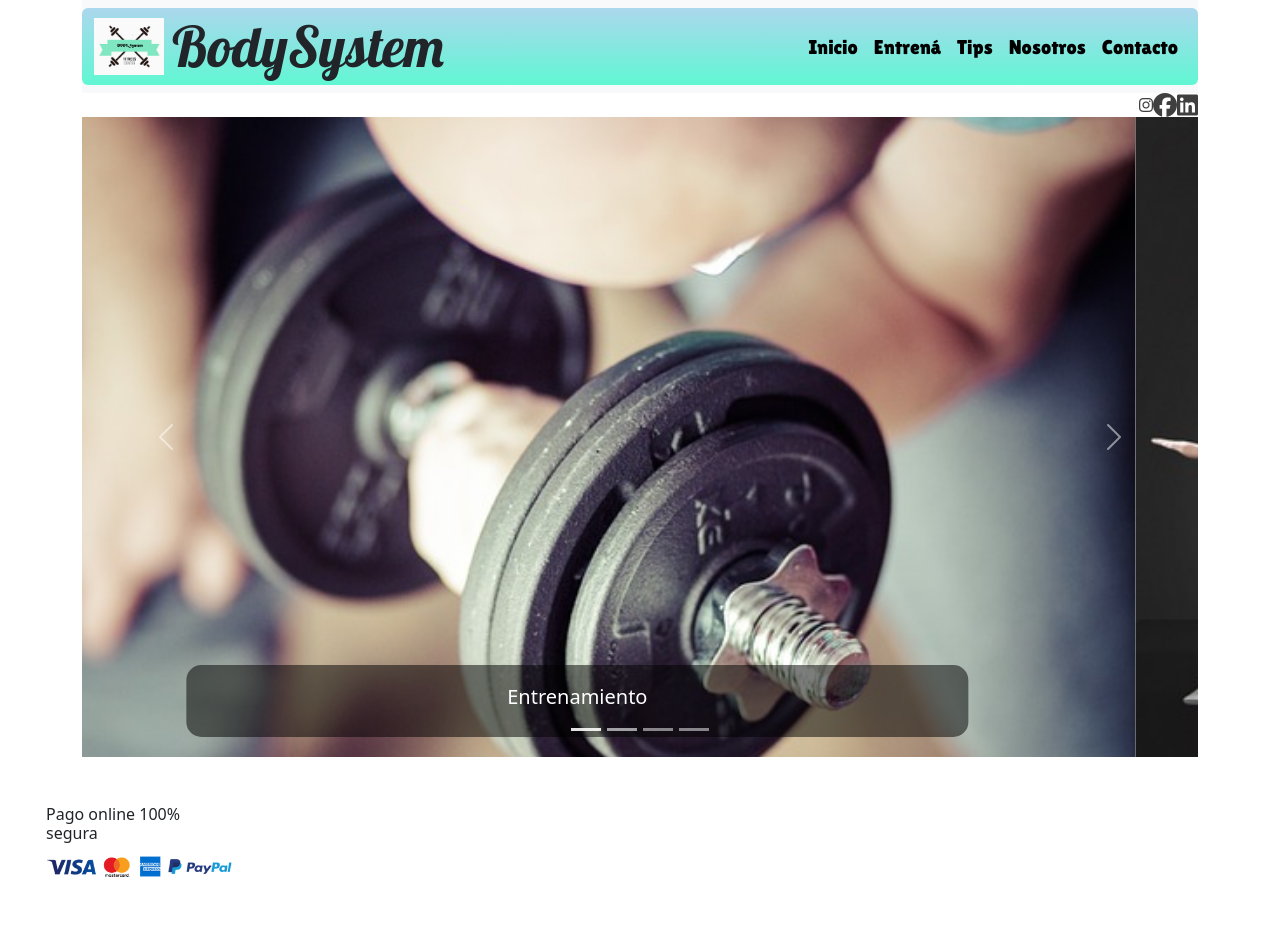
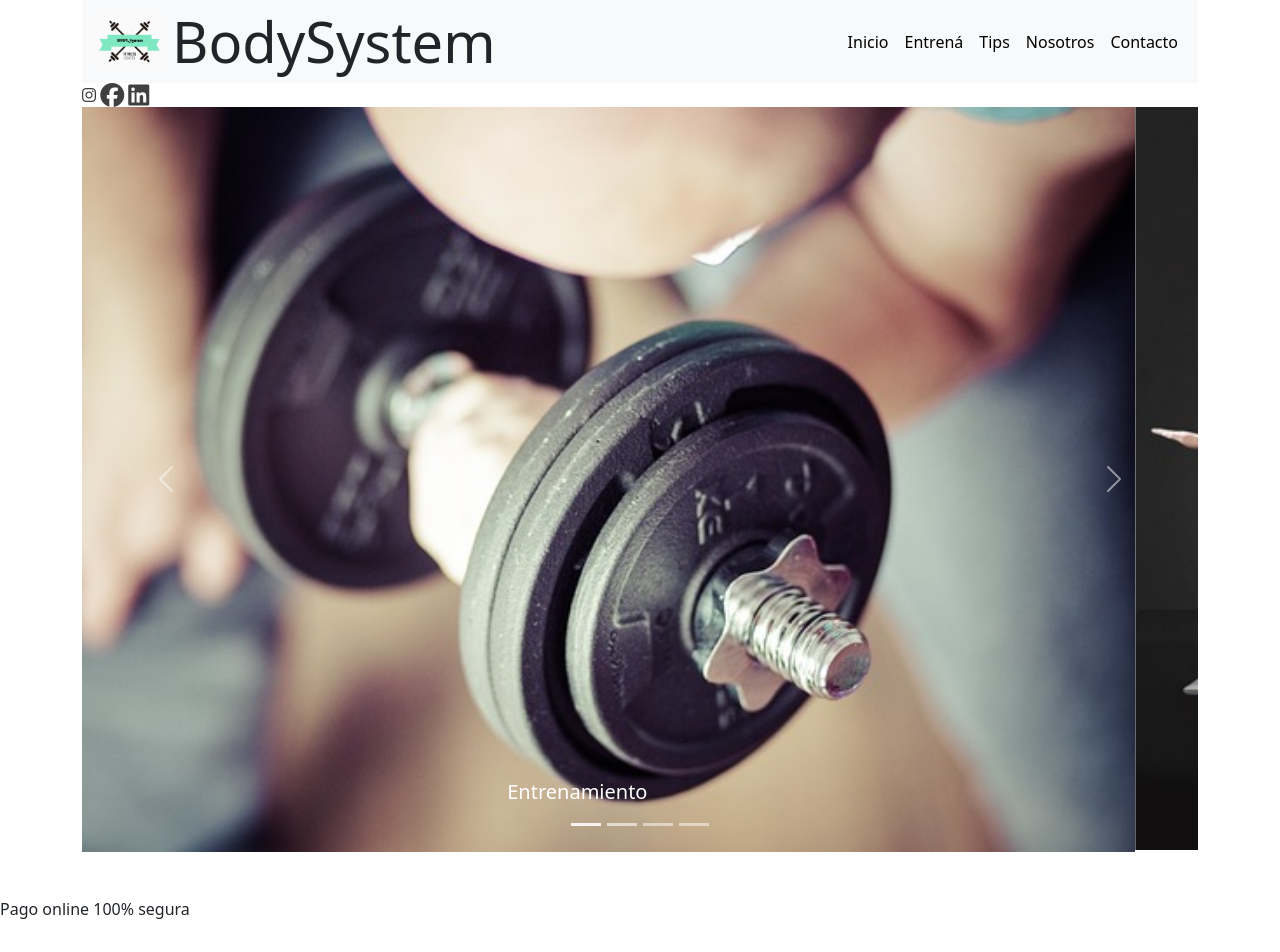
Before and after one commit to Viviana2023/TrabajoIntegrador-grupo11, a plain HTML site: page index.html in a window 1280 px wide. Shown: the top 952 px of the page. Before the commit the page ends 912 px from the top, so only its background shows below. Drawn offline with nearby package versions, Linux system fonts and the light colour scheme.

Commit message:
Add files via upload

```diff
--- a/styles.css
+++ b/styles.css
@@ -1,83 +1,20 @@
-@import url('https://fonts.googleapis.com/css2?family=Scada:ital,wght@0,400;0,700;1,400;1,700&display=swap');
-@import url('https://fonts.googleapis.com/css2?family=Acme&family=Lobster&family=Scada:ital,wght@0,400;0,700;1,400;1,700&display=swap');
-@import url('https://fonts.googleapis.com/css2?family=Acme&family=Lilita+One&family=Lobster&family=Scada:ital,wght@0,400;0,700;1,400;1,700&display=swap');
+@import url('https://fonts.googleapis.com/css2?family=M+PLUS+1p:wght@700&display=swap');
 
-.isoTipo {
-    /*font-family: 'Scada', sans-serif;*/
-    font-family: 'Lobster', cursive;
-    /*font-family: 'Lilita One', cursive;*/
-}
-.carousel-caption {
-  background-color: rgba(0, 0, 0, 0.504);
-  border-radius: 15px;
-}
-.slideI {
-    margin-top: 50px;
+
+.row{
+  display: flex;
+  }
+
+  .alert{
+    text-decoration-color: rgb(75, 6, 23); font-weight: bold; font-size: x-large;
 }
 
-/*Defino tamaño del carousel*/
-.carousel-item {
-    height: 80vh;
-    min-height: 300px;
-    background: no-repeat center center scroll;
-}
-.texto-items {
-    /*font-family: 'scada', sans-serif;*/
-    font-family: 'Lilita One', cursive;
-    font-size: 20px;
-}
-.fondo-nav {
-border-radius: 6px;
-padding:5px;
-flex-flow:row;
-background: linear-gradient(rgb(172, 215, 237), rgb(96, 247, 211));
-border-top: 0;
+.figure{
+  display:flex;
+  flex-direction: row;
+
 }
 
-.final{
-    display: flex;
-    background: lightblue;
-    border-radius: 5px;
-    flex-direction:row;
-    align-items:flex-end;
-    padding: 5px 5px;
+.title{
+  font-weight:bolder; text-decoration-color: rgb(133, 21, 21);
 }
-
-
-.iconos-redes {
-    display: flex;
-    background: white;
-    flex-direction: row;
-    align-items: flex-end;
-}
-.fondo {
-    width: 100%;
-    max-width: 1188px;
-    display: flex;
-    margin:0 auto;
-    padding: 0px;
-    /* background: cornflowerblue;
-    flex-direction: row;
-    flex-basis: 40%;
-    text-align: center; */
-}
-.met-pago {
-  margin:10px 0 0 0;
-  width: 210px;
-}
-footer .top-nav{
-margin-bottom: 15px;
-}
-.row {
-    display:flex;
-    flex-wrap: wrap;
-    margin-right: -15;
-}
-h6 {
-    margin: 20px 0 10px 0;
-    display:block;
-    margin-block-start: 1em;
-    margin-block-end: 1em;
-    margin-inline-end: 0px;
-    margin-inline-start: 0px;
-}
```
Also changed, not shown: index.js (added).
